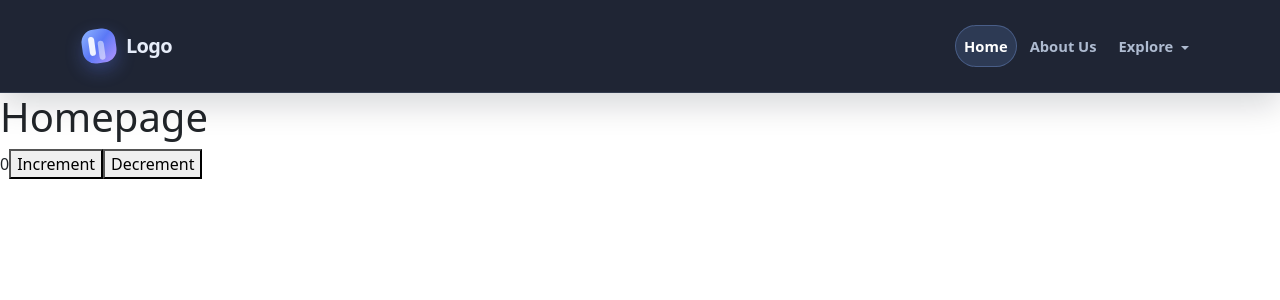
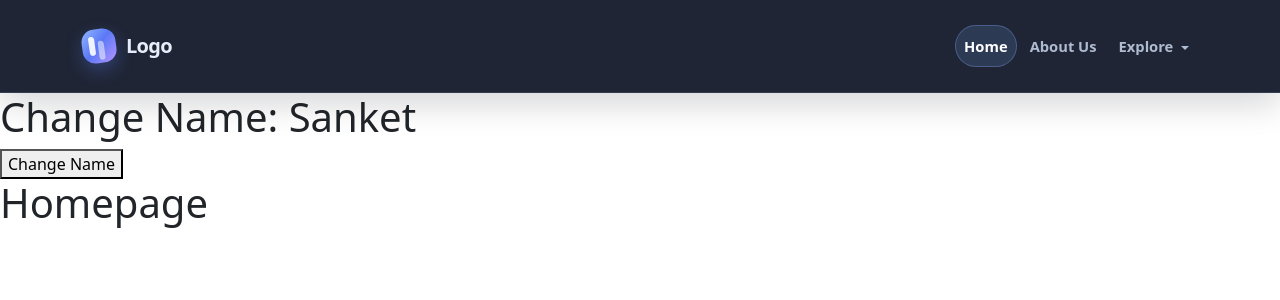
Before and after one commit to Sanket-potle/React-Project, a React (Vite) app: page / in a window 1280 px wide. Shown: the top 300 px of the page. Built offline with nearby package versions, Linux system fonts and the light colour scheme.

Commit message:
Onclick name change

```diff
--- a/src/Component/Home/Homepage.jsx
+++ b/src/Component/Home/Homepage.jsx
@@ -1,31 +1,34 @@
 import React from "react";
 import { useDispatch, useSelector } from "react-redux";
 import { increment, decrement } from "../redux/CounterSlice.jsx";
+import { changeName } from "../redux/UserNameSlice.jsx";
 
 const Homepage = () => {
   const dispatch = useDispatch();
-  const data = useSelector((state) => state.counter.count);
-  console.log("Data", data);
-  const handleIncrement = () => {
-    dispatch(increment());
-    // console.log("Incremented Data", increment());
-  };
-  const handleDecrement = () => {
-    dispatch(decrement());
-  };
+  const data = useSelector((state) => state.user.userName);
+
+  const handleClick = () => {
+    dispatch((changeName()));
+  }
   return (
     <>
+      <h1>Change Name: {data}</h1>
+
+      <button onClick={handleClick}>
+        Change Name
+      </button>
+
       <h1>Homepage</h1>
-      {data}
-      <button onClick={handleIncrement}>Increment</button>
-      <button onClick={handleDecrement}>Decrement</button>
+      {/* {data} */}
+      {/* <button onClick={handleIncrement}>Increment</button> */}
+      {/* <button onClick={handleDecrement}>Decrement</button> */}
       <br />
       {/* <ProductCall/> */}
       {/* <ContextApi /> */}
       {/* <ProductCall /> */}
       {/* <Lecture6 /> */}
       {/* <Userobject /> */}
-      <h1>{}</h1>
+      {/* <h1>Name : {userName}</h1> */}
     </>
   );
 };
--- a/src/Component/redux/Store.jsx
+++ b/src/Component/redux/Store.jsx
@@ -1,10 +1,10 @@
 import { configureStore } from "@reduxjs/toolkit";
 import CounterSlice from "./CounterSlice";
-// import UserNameSlice from "./UserNameSlice";
+import UserNameSlice from "./UserNameSlice";
 
 export const store = configureStore({
   reducer: {
     counter: CounterSlice,
-    // ReactProject: UserNameSlice,
+    user: UserNameSlice,
   },
 });
--- a/src/Component/redux/UserNameSlice.jsx
+++ b/src/Component/redux/UserNameSlice.jsx
@@ -7,10 +7,10 @@ const UserNameSlice = createSlice({
   },
   reducers: {
     changeName: (state) => {
-      state.name = "Sanket Potle";
-    },
+      state.userName = "Potle"
+    }
   },
+
 });
-
 export const { changeName } = UserNameSlice.actions;
 export default UserNameSlice.reducer;
```
